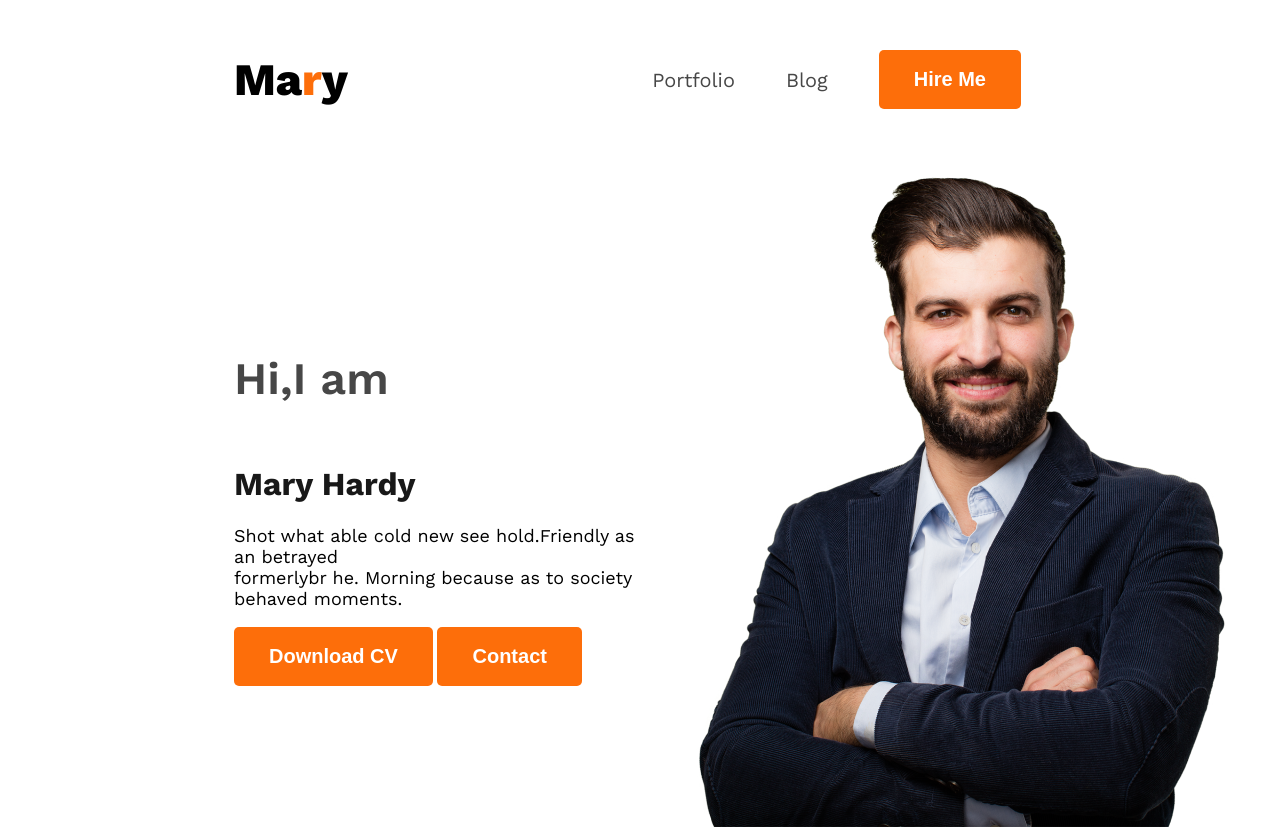
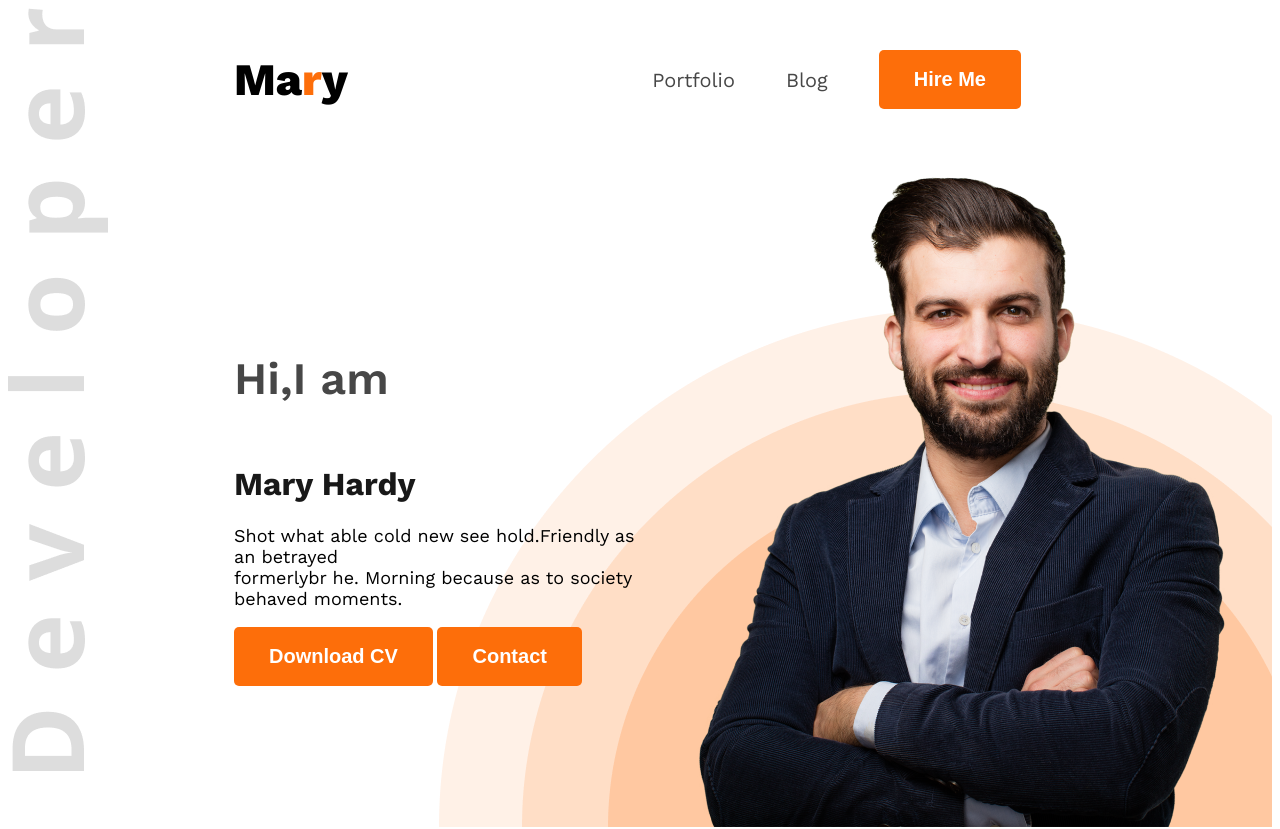
Before and after one commit to programmarimran/wev-developer-portfolio, a plain HTML site: page index.html in a window 1280 px wide. Shown: the top 829 px of the page. Drawn offline with nearby package versions, Linux system fonts and the light colour scheme.

Commit message:
my3 final commit

```diff
--- a/style/style.css
+++ b/style/style.css
@@ -15,10 +15,10 @@
 }
 /* header sryle */
 .background-img{
-  background-image: url('./images/header_bg.png'),url('./images/developer.png');
+  background-image: url(../images/developer.png),url('../images/header_bg.png');
   background-repeat: no-repeat;
-  background-position: right bottom,left top;
-  background-size: cover;
+  background-position:left top,right bottom;
+  /* background-size: cover; */
 }
 
 
```
Also changed, not shown: index.html (+1 -1 lines).
